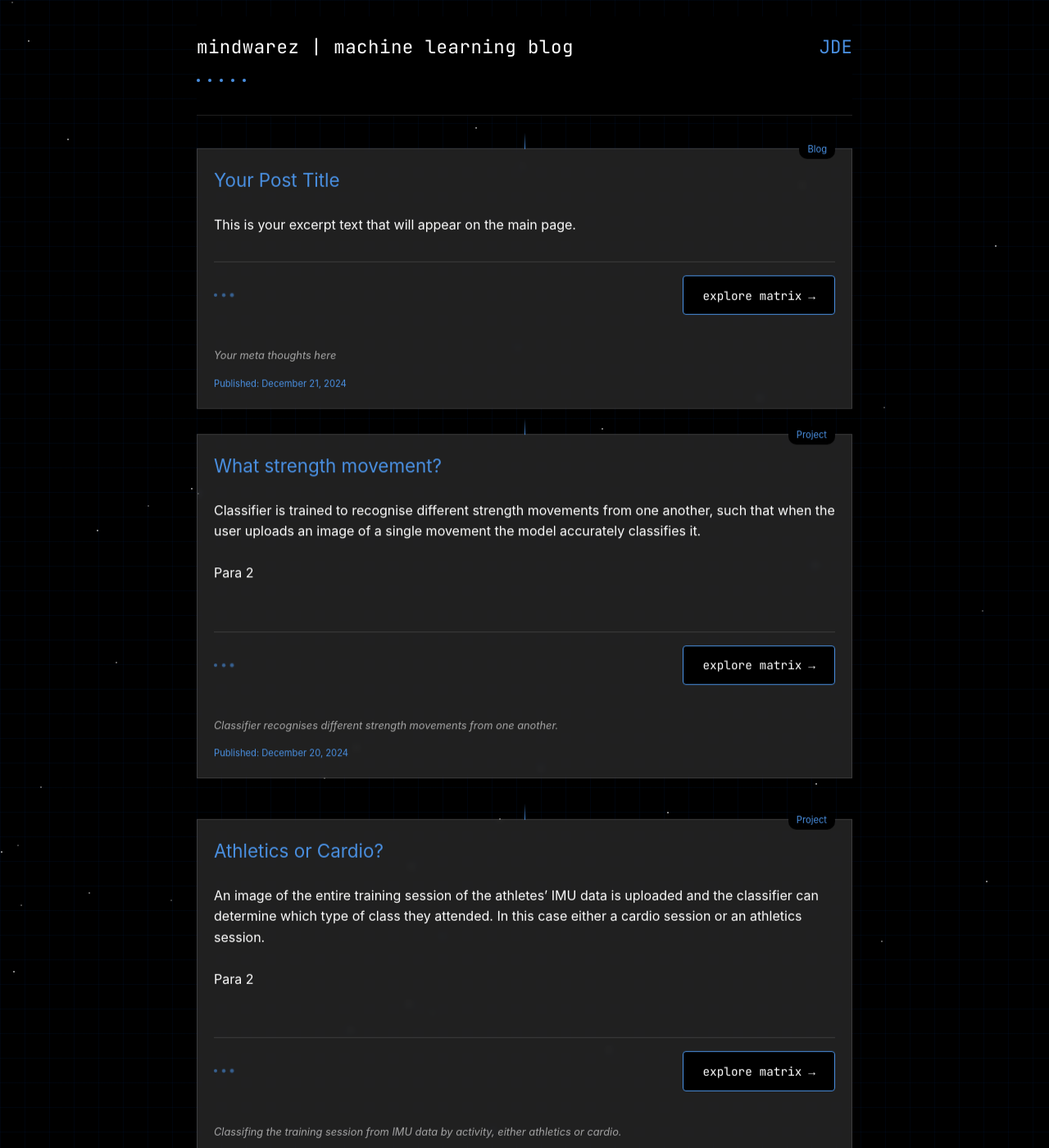
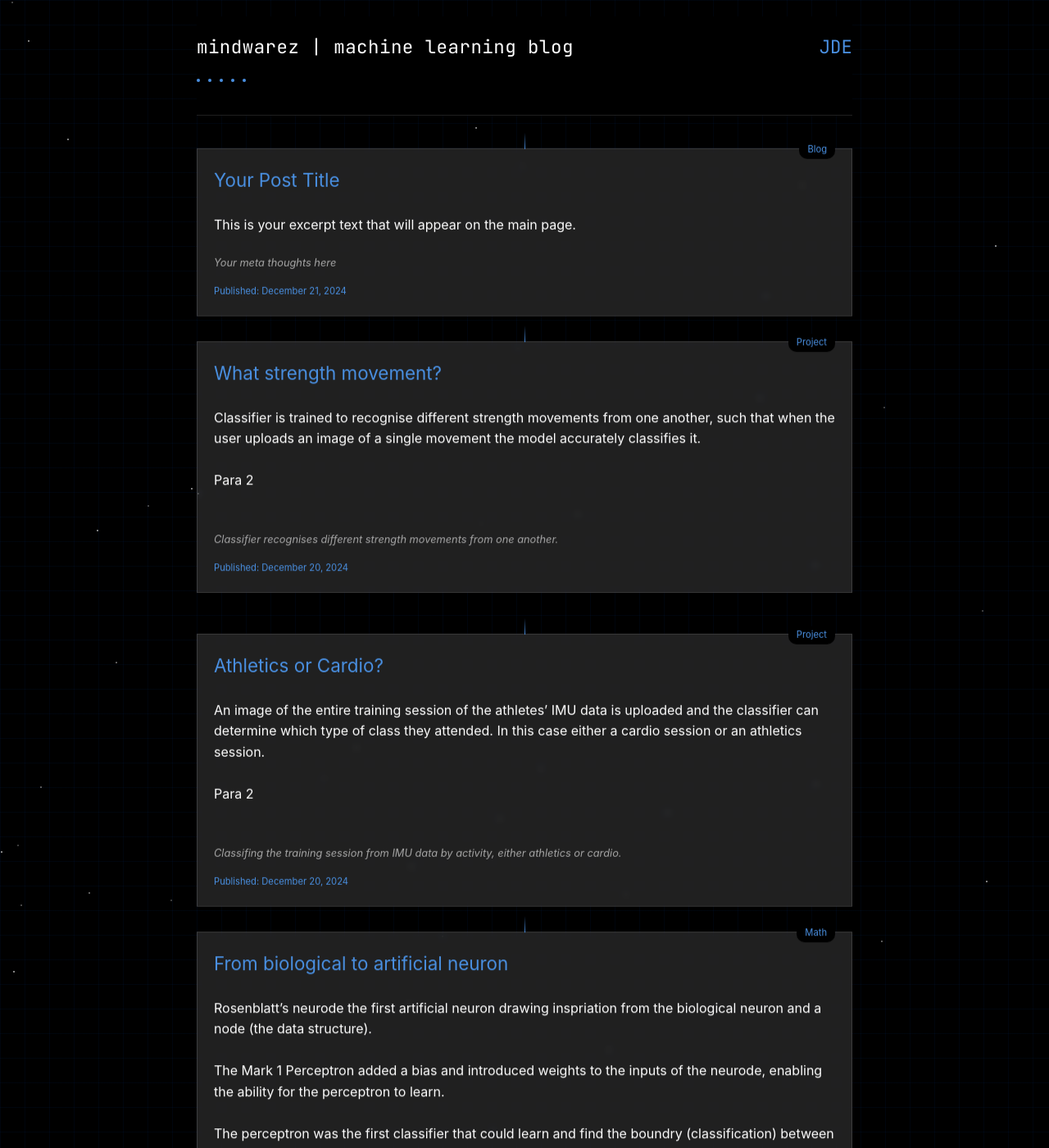
Before and after one commit to jamesbychance/mindwarez, a Jekyll site: the page built from index.html, in a window 1280 px wide and 1400 px high. Shown: the whole window at 82% size. Built offline with Jekyll 4.4.1, drawn with Linux system fonts in a browser that asks for light colours; some of the changed text lies outside the part shown.

Commit message:
updated index.html and styles.css subtle readmore feature

```diff
--- a/index.html
+++ b/index.html
@@ -12,16 +12,6 @@ layout: default
 
     <div class="post-excerpt">
         {{ post.excerpt }}
-        <div class="read-more-container">
-          <div class="neural-dots">
-            <div class="neural-dot"></div>
-            <div class="neural-dot"></div>
-            <div class="neural-dot"></div>
-          </div>
-        <a href="{{ post.url | relative_url }}" class="read-more">
-          explore matrix <span class="arrow">→</span>
-        </a>
-        </div>
     </div>
 
     <div class="meta-thoughts">
```
